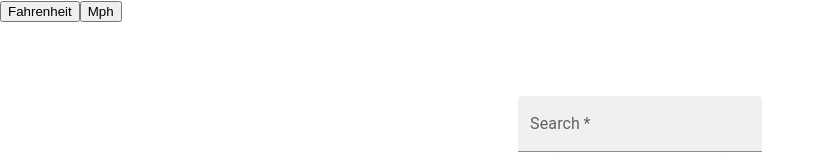
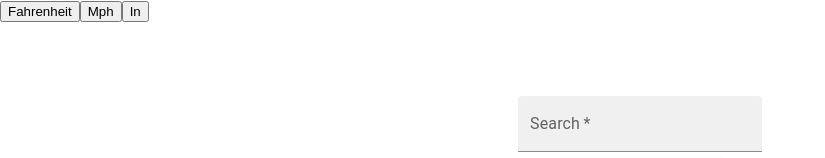
Before and after one commit to mordasanalexandruioan/weather_app, a React (Create React App) app: page / in a window 1280 px wide. Shown: the top 158 px of the page, without its empty margins (0-825 px from the left). Built offline with nearby package versions, Linux system fonts and the light colour scheme.

Commit message:
precip button added

```diff
--- a/src/App.js
+++ b/src/App.js
@@ -1,5 +1,6 @@
 import "./App.css";
 import Page from "./Components/Page";
+import SelectPrecipitation from "./Components/SelectPrecipitation/selectPrecipitation";
 import SelectTemperature from "./Components/SelectTemperature/selectTemperature";
 import SelectWind from "./Components/SelectWind/selectWind";
 import SettingsContextProvider from "./Context/settingsContext";
@@ -10,6 +11,7 @@ function App() {
       <SettingsContextProvider>
         <SelectTemperature />
         <SelectWind />
+        <SelectPrecipitation />
         <Page />
       </SettingsContextProvider>
     </>
--- /dev/null
+++ b/src/Components/SelectPrecipitation/selectPrecipitation.js
@@ -0,0 +1,21 @@
+import React, { Component } from "react";
+import { SettingsContext } from "../../Context/settingsContext";
+
+class SelectPrecipitation extends Component {
+  static contextType = SettingsContext;
+  render() {
+    const { precipSelect } = this.context;
+    const changePrecip = () => {
+      let btn = document.getElementsByTagName("BUTTON")[2];
+      if (btn.textContent === "In") btn.textContent = "Mm";
+      else btn.textContent = "In";
+    };
+    const selectNchangePp = () => {
+      precipSelect();
+      changePrecip();
+    };
+    return <button onClick={selectNchangePp}>In</button>;
+  }
+}
+
+export default SelectPrecipitation;
--- a/src/Components/SelectWind/selectWind.js
+++ b/src/Components/SelectWind/selectWind.js
@@ -6,7 +6,6 @@ class SelectWind extends Component {
   render() {
     const { windSelect } = this.context;
     const changeWind = () => {
-      console.log("wind");
       let btn = document.getElementsByTagName("BUTTON")[1];
       if (btn.textContent === "Mph" && btn.className === "btn windSt")
         btn.textContent = "Kph";
@@ -15,7 +14,6 @@ class SelectWind extends Component {
     const selectNchangeW = () => {
       windSelect();
       changeWind();
-      console.log(changeWind);
     };
     return (
       <button className="btn windSt" onClick={selectNchangeW}>
--- a/src/Context/settingsContext.js
+++ b/src/Context/settingsContext.js
@@ -26,6 +26,7 @@ class SettingsContextProvider extends Component {
           ...this.state,
           temperatureSelect: this.temperatureSelect,
           windSelect: this.windSelect,
+          precipSelect: this.precipSelect,
         }}
       >
         {this.props.children}
```
